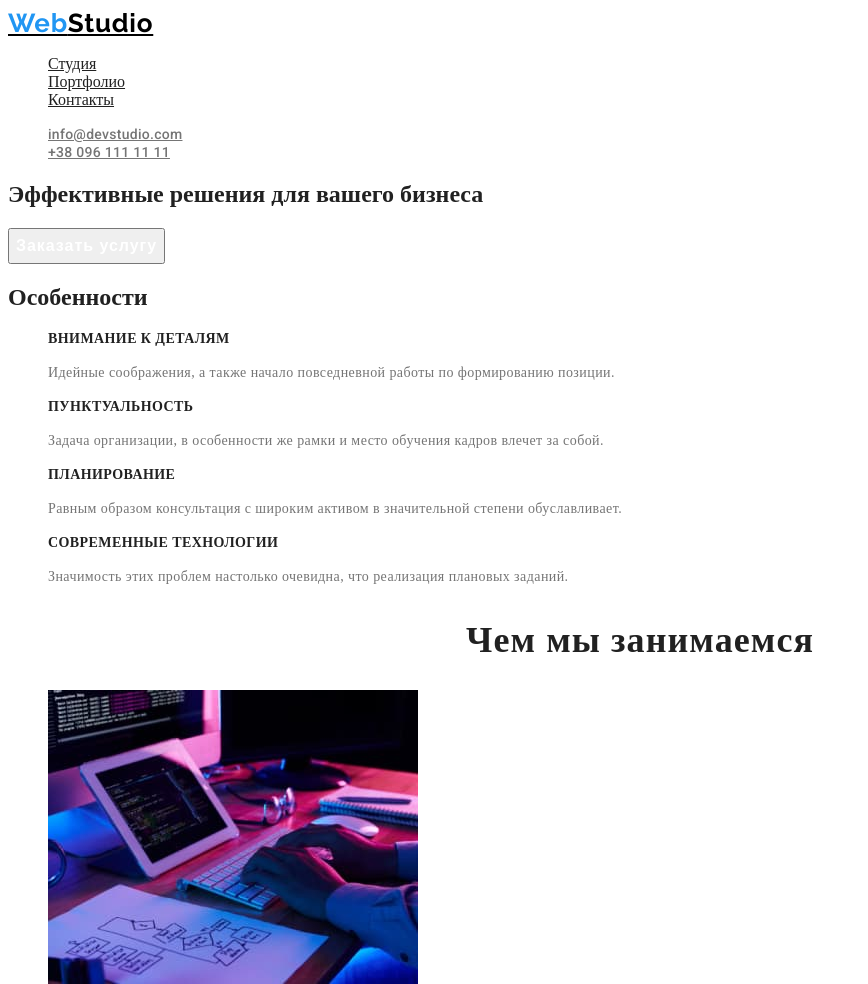
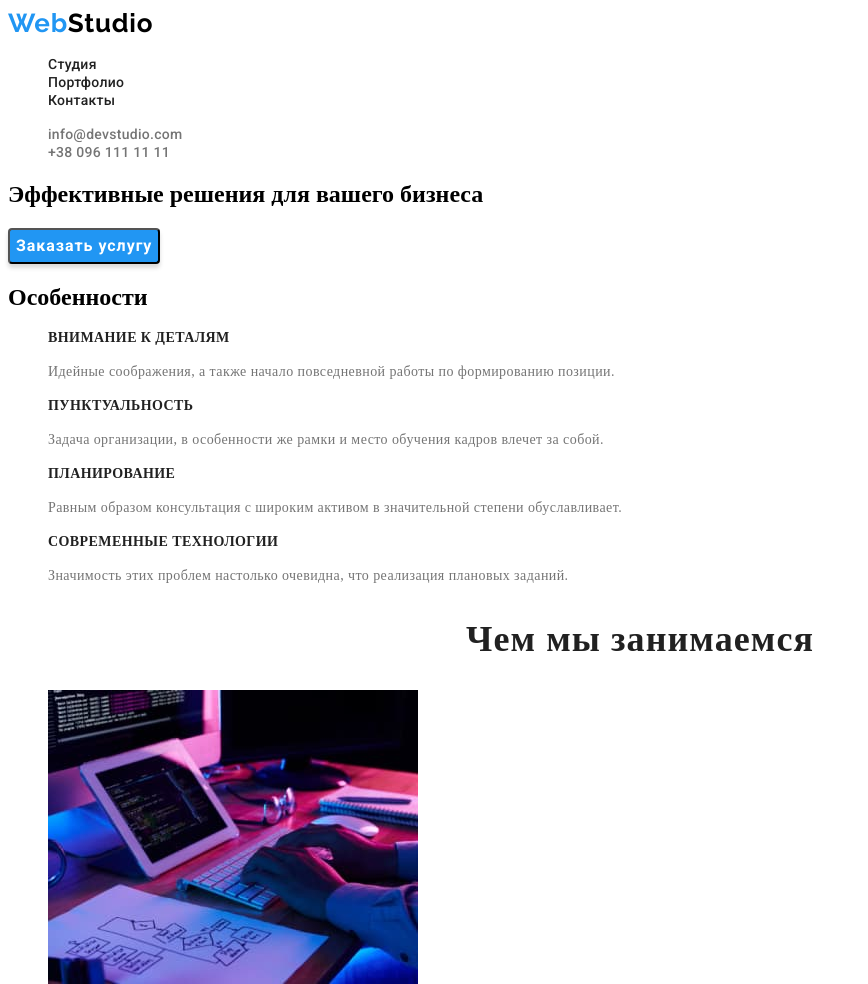
Before and after one commit to VitalinaKovbasiuk/goit-markup-hw-02, a plain HTML site: page index.html in a window 1280 px wide. Shown: the top 984 px of the page, without its empty margins (0-868 px from the left). Drawn offline with Linux system fonts and the light colour scheme.

Commit message:
update styles.css

```diff
--- a/css/styles.css
+++ b/css/styles.css
@@ -1,61 +1,84 @@
 body {
-background: #FFFFFF;
-color: #212121;
+  background: #ffffff;
   }
 
-ul {
+.list {
   list-style: none;
 }
 
 footer {
-background: #2F303A;
+  background: #2f303a;
 }
 
 .site-logo {
-    font-family: 'Raleway';
+  font-family: "Raleway";
   font-style: normal;
   font-weight: 700;
   font-size: 26px;
-line-height: 31px;
+  line-height: 1.19;
   letter-spacing: 0.03em;
   color: #000000;
+  text-decoration: none;
 }
 
 .web {
-    color: #2196F3;
+  color: #2196f3;
 }
 
-.site-nav a {
-    color: #212121;
-}
-.site-nav a:hover {
-color: #2196F3;;
+.site-nav {
+  list-style: none;
 }
 
-.auth-nav a {
-    font-family: 'Roboto';
+.site-nav-link:hover,
+.site-nav-link:focus {
+  color: #2196f3;
+}
+
+.site-nav-link {
+    font-family: 'Roboto', sans-serif;
     font-style: normal;
 font-weight: 500;
 font-size: 14px;
 line-height: 16px;
 letter-spacing: 0.02em;
-color: #757575;
+color: #212121;
+text-decoration: none;
 }
 
-.auth-nav a:hover {
-    color: #2196F3;
+.auth-nav {
+  list-style: none;
+}
+
+.auth-nav-link {
+    font-family: 'Roboto', sans-serif;
+    font-style: normal;
+  font-weight: 500;
+  font-size: 14px;
+  line-height: 1.14;
+  letter-spacing: 0.02em;
+  color: #757575;
+  text-decoration: none;
+}
+
+.auth-nav-link:hover,
+.auth-nav-link:focus {
+  color: #2196f3;
 }
 
 .buttom-order {
+  font-family: 'Roboto', sans-serif;
 font-style: normal;
 font-weight: 700;
 font-size: 16px;
-line-height: 30px;
+line-height: 1.87;
 display: flex;
 align-items: center;
 text-align: center;
 letter-spacing: 0.06em;
 color: #FFFFFF;
+background: #2196F3;
+box-shadow: 0px 4px 4px rgba(0, 0, 0, 0.15);
+border-radius: 4px;
 }
 
 .особенности-заглавие {
@@ -88,7 +111,7 @@ color: #212121;
 }
 
 .our-team {
-   background: #F5F4FA;
+  background: #f5f4fa;
 }
 
 .наша-команда-заглавие {
@@ -120,3 +143,11 @@ text-align: center;
   letter-spacing: 0.03em;
   color: #757575;
 }
+
+.list-address {
+    list-style: none;
+}
+
+.list-address a {
+    text-decoration: none;
+    }
```
Lines whose indentation alone changed are shown as unchanged.
